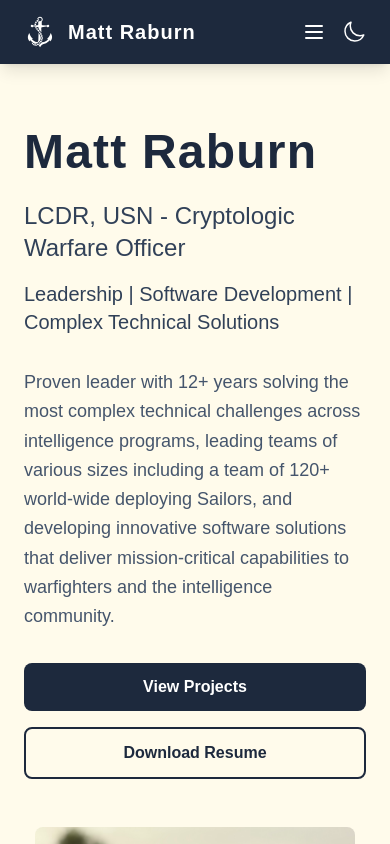
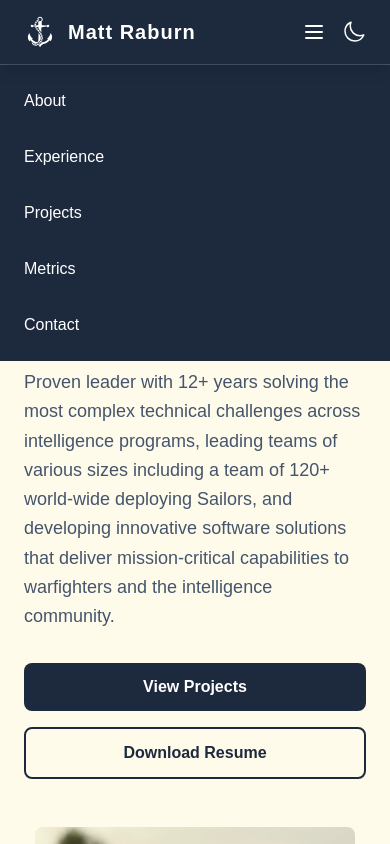
Before and after one commit to mlraburn/PersonalWebsite, a Next.js app: page / in a window 390 px wide. Both pictures are taken after a click on the button 314 px from the left and 32 px from the top of the page. Shown: the top 844 px of the page. Built offline with nearby package versions, Linux system fonts and the light colour scheme; no server answers; the database is empty.

Commit message:
fixed some mobile issues

```diff
--- a/components/Header.tsx
+++ b/components/Header.tsx
@@ -37,12 +37,13 @@ const Header: React.FC<HeaderProps> = ({ isDarkMode, setIsDarkMode, onActivatePe
     };
 
     return (
+        <>
             <header className="bg-slate-800 shadow-lg sticky top-0 z-50 overflow-hidden">
                 <nav className="container mx-auto px-6 py-4 flex justify-between items-center">
                     {/* Logo with Anchor */}
                     <div className="flex items-center space-x-3 text-white">
                         <svg
-                        className={`w-8 h-8 cursor-pointer hover:text-amber-300 transition-colors ${isShaking ? 'animate-shake': ''}`}
+                            className={`w-8 h-8 cursor-pointer hover:text-amber-300 active:text-amber-300 transition-colors ${isShaking ? 'animate-shake': ''}`}
                             fill="currentColor"
                             viewBox="0 0 64 64"
                             id="anchor-svg"
@@ -70,21 +71,21 @@ const Header: React.FC<HeaderProps> = ({ isDarkMode, setIsDarkMode, onActivatePe
                             <path d="m35.561 51.148c.151-.235.276-.472.41-.709-.892-.419-1.893-.702-2.991-.841-.419.636-.918 1.261-1.496 1.875.819.307 1.78.79 2.704 1.487.518-.594.977-1.198 1.373-1.812z"/>
                             <path d="m24.116 16.471c.033-.201.086-.391.134-.584-.731-.657-1.618-1.2-2.645-1.624-.184.537-.344 1.091-.443 1.681-.116.697-.144 1.415-.122 2.136l2.995-.248c-.01-.442.006-.889.081-1.361z"/>
                         </svg>
-                    <a href="#top" className="text-xl font-bold tracking-wider hover:text-amber-300 transition-colors">Matt Raburn</a>
+                        <a href="#top" className="text-xl font-bold tracking-wider hover:text-amber-300 active:text-amber-300 transition-colors">Matt Raburn</a>
                     </div>
 
                     {/* Navigation */}
                     <div className="hidden md:flex items-center space-x-8 text-white">
-                    <a href="#about" className="hover:text-amber-300 transition-colors font-medium">About</a>
-                    <a href="#experience" className="hover:text-amber-300 transition-colors font-medium">Experience</a>
-                    <a href="#projects" className="hover:text-amber-300 transition-colors font-medium">Projects</a>
-                    <a href="#metrics" className="hover:text-amber-300 transition-colors font-medium">Metrics</a>
-                    <a href="#contact" className="hover:text-amber-300 transition-colors font-medium">Contact</a>
+                        <a href="#about" className="hover:text-amber-300 active:text-amber-300 transition-colors font-medium">About</a>
+                        <a href="#experience" className="hover:text-amber-300 active:text-amber-300 transition-colors font-medium">Experience</a>
+                        <a href="#projects" className="hover:text-amber-300 active:text-amber-300 transition-colors font-medium">Projects</a>
+                        <a href="#metrics" className="hover:text-amber-300 active:text-amber-300 transition-colors font-medium">Metrics</a>
+                        <a href="#contact" className="hover:text-amber-300 active:text-amber-300 transition-colors font-medium">Contact</a>
 
                         {/* Dark mode toggle - shows on all screen sizes */}
                         <button
                             onClick={() => darkLightModeToggle()}
-                        className="text-white cursor-pointer hover:text-amber-200 transition-colors ml-4 relative">
+                            className="text-white cursor-pointer hover:text-amber-200 active:text-amber-200 transition-colors ml-4 relative">
                             {/*Animation Div*/}
                             <div
                                 className={`transition-transform ${isAnimating ? 'animate-reverse-spin' : ''}`}
@@ -93,11 +94,11 @@ const Header: React.FC<HeaderProps> = ({ isDarkMode, setIsDarkMode, onActivatePe
                                 }}
                             >
                                 {isDarkMode ? (
-                                <svg fill="none" viewBox="0 0 24 24" strokeWidth={1.5} stroke="currentColor" className="hover:fill-amber-200 size-6">
+                                    <svg fill="none" viewBox="0 0 24 24" strokeWidth={1.5} stroke="currentColor" className="hover:fill-amber-200 active:fill-amber-200 size-6">
                                         <path strokeLinecap="round" strokeLinejoin="round" d="M12 3v2.25m6.364.386-1.591 1.591M21 12h-2.25m-.386 6.364-1.591-1.591M12 18.75V21m-4.773-4.227-1.591 1.591M5.25 12H3m4.227-4.773L5.636 5.636M15.75 12a3.75 3.75 0 1 1-7.5 0 3.75 3.75 0 0 1 7.5 0Z" />
                                     </svg>
                                 ) : (
-                                <svg fill="none" viewBox="0 0 24 24" strokeWidth={1.5} stroke="currentColor" className="hover:fill-amber-200 size-6">
+                                    <svg fill="none" viewBox="0 0 24 24" strokeWidth={1.5} stroke="currentColor" className="hover:fill-amber-200 active:fill-amber-200 size-6">
                                         <path strokeLinecap="round" strokeLinejoin="round" d="M21.752 15.002A9.72 9.72 0 0 1 18 15.75c-5.385 0-9.75-4.365-9.75-9.75 0-1.33.266-2.597.748-3.752A9.753 9.753 0 0 0 3 11.25C3 16.635 7.365 21 12.75 21a9.753 9.753 0 0 0 9.002-5.998Z" />
                                     </svg>
                                 )}
@@ -111,15 +112,15 @@ const Header: React.FC<HeaderProps> = ({ isDarkMode, setIsDarkMode, onActivatePe
                             className="text-white"
                             onClick={() => setIsMobileMenuOpen(!isMobileMenuOpen)}
                         >
-                        <svg className="w-6 h-6" fill="none" stroke="currentColor" viewBox="0 0 24 24">
+                            <svg className="w-6 h-6 active:text-amber-300" fill="none" stroke="currentColor" viewBox="0 0 24 24">
                                 <path strokeLinecap="round" strokeLinejoin="round" strokeWidth={2} d="M4 6h16M4 12h16M4 18h16" />
                             </svg>
                         </button>
 
-                    {/* Dark mode toggle */}
+                        {/* Dark mode toggle in Mobile */}
                         <button
                             onClick={() => darkLightModeToggle()}
-                        className="text-white cursor-pointer hover:text-amber-200 transition-colors relative">
+                            className="text-white cursor-pointer active:text-amber-200 transition-colors relative">
                             <div
                                 className={`transition-transform ${isAnimating ? 'animate-reverse-spin' : ''}`}
                                 style={{
@@ -127,11 +128,11 @@ const Header: React.FC<HeaderProps> = ({ isDarkMode, setIsDarkMode, onActivatePe
                                 }}
                             >
                                 {isDarkMode ? (
-                                <svg fill="none" viewBox="0 0 24 24" strokeWidth={1.5} stroke="currentColor" className="hover:fill-amber-200 size-6">
+                                    <svg fill="none" viewBox="0 0 24 24" strokeWidth={1.5} stroke="currentColor" className="active:fill-amber-200 size-6">
                                         <path strokeLinecap="round" strokeLinejoin="round" d="M12 3v2.25m6.364.386-1.591 1.591M21 12h-2.25m-.386 6.364-1.591-1.591M12 18.75V21m-4.773-4.227-1.591 1.591M5.25 12H3m4.227-4.773L5.636 5.636M15.75 12a3.75 3.75 0 1 1-7.5 0 3.75 3.75 0 0 1 7.5 0Z" />
                                     </svg>
                                 ) : (
-                                <svg fill="none" viewBox="0 0 24 24" strokeWidth={1.5} stroke="currentColor" className="hover:fill-amber-200 size-6">
+                                    <svg fill="none" viewBox="0 0 24 24" strokeWidth={1.5} stroke="currentColor" className="active:fill-amber-200 size-6">
                                         <path strokeLinecap="round" strokeLinejoin="round" d="M21.752 15.002A9.72 9.72 0 0 1 18 15.75c-5.385 0-9.75-4.365-9.75-9.75 0-1.33.266-2.597.748-3.752A9.753 9.753 0 0 0 3 11.25C3 16.635 7.365 21 12.75 21a9.753 9.753 0 0 0 9.002-5.998Z" />
                                     </svg>
                                 )}
@@ -140,6 +141,49 @@ const Header: React.FC<HeaderProps> = ({ isDarkMode, setIsDarkMode, onActivatePe
                     </div>
                 </nav>
             </header>
+            {/* Mobile menu as separate overlay */}
+            <div className={`fixed left-0 right-0 bg-slate-800 border-t border-slate-600 z-40 md:hidden overflow-hidden transition-all duration-500 ease-in-out ${
+                isMobileMenuOpen ? 'max-h-96 opacity-100' : 'max-h-0 opacity-0'
+            }`}>
+                <div className="px-6 py-4 space-y-4">
+                    <a
+                        href="#about"
+                        className="block text-white active:text-amber-300 transition-colors font-medium py-2"
+                        onClick={() => setIsMobileMenuOpen(false)}
+                    >
+                        About
+                    </a>
+                    <a
+                        href="#experience"
+                        className="block text-white active:text-amber-300 transition-colors font-medium py-2"
+                        onClick={() => setIsMobileMenuOpen(false)}
+                    >
+                        Experience
+                    </a>
+                    <a
+                        href="#projects"
+                        className="block text-white active:text-amber-300 transition-colors font-medium py-2"
+                        onClick={() => setIsMobileMenuOpen(false)}
+                    >
+                        Projects
+                    </a>
+                    <a
+                        href="#metrics"
+                        className="block text-white active:text-amber-300 transition-colors font-medium py-2"
+                        onClick={() => setIsMobileMenuOpen(false)}
+                    >
+                        Metrics
+                    </a>
+                    <a
+                        href="#contact"
+                        className="block text-white active:text-amber-300 transition-colors font-medium py-2"
+                        onClick={() => setIsMobileMenuOpen(false)}
+                    >
+                        Contact
+                    </a>
+                </div>
+            </div>
+        </>
     );
 };
 
--- a/components/Projects.tsx
+++ b/components/Projects.tsx
@@ -29,7 +29,7 @@ const Projects: React.FC<ProjectsProps> = ({ isDarkMode }) => {
                             : 'bg-gradient-to-l from-white to-transparent'
                     }`}></div>
                     {/* Scrolling Container */}
-                    <div className="flex animate-infinite-scroll gap-8" style={{ width: '250%' }}>
+                    <div className="flex animate-infinite-scroll gap-8 w-[750%] md:w-[250%]">
                         {/* First Set Div*/}
                         <div className="flex gap-8 w-1/2">
                             {/* Matt's March Madness */}
```
Lines whose indentation alone changed are shown as unchanged.
